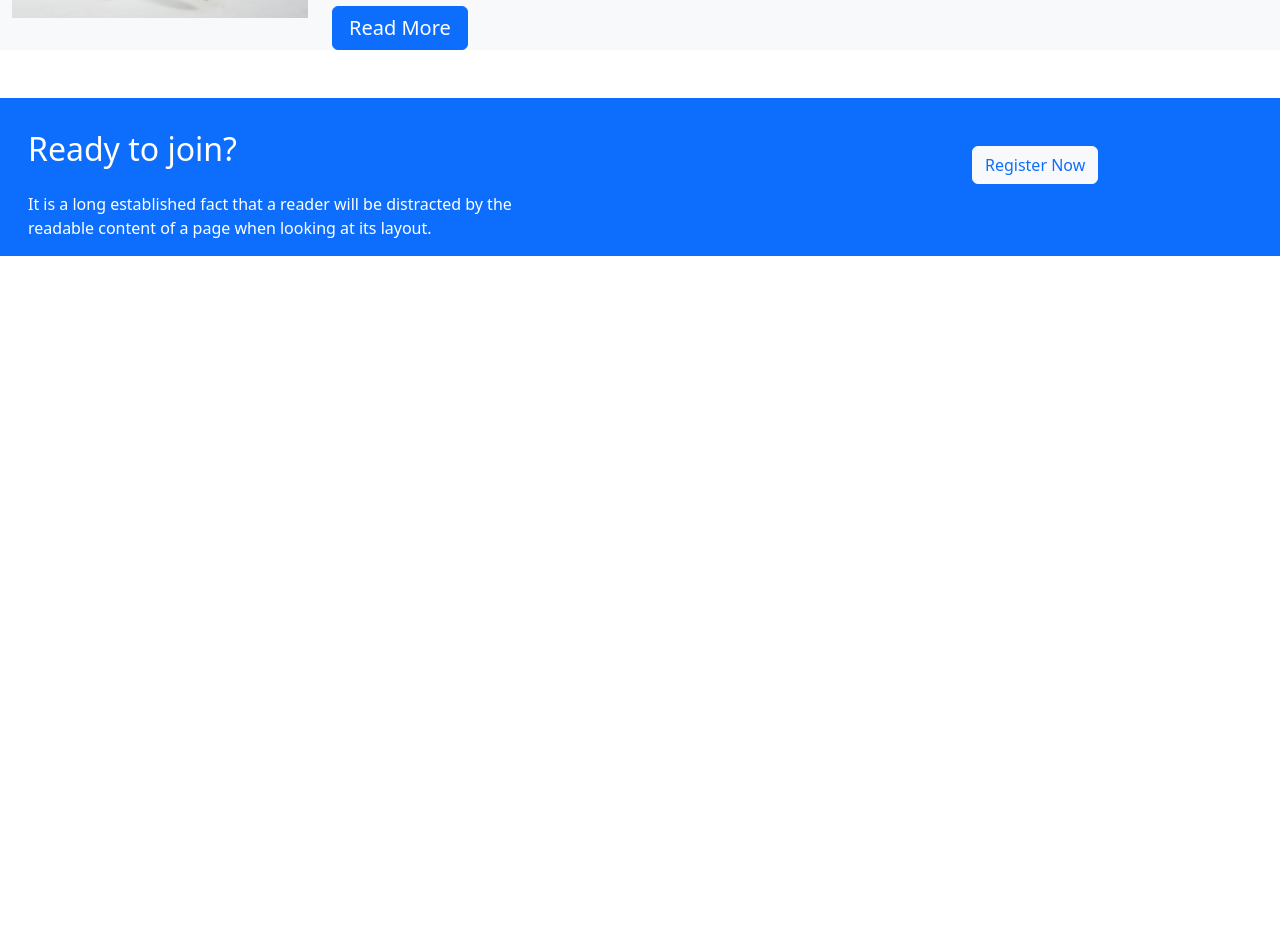
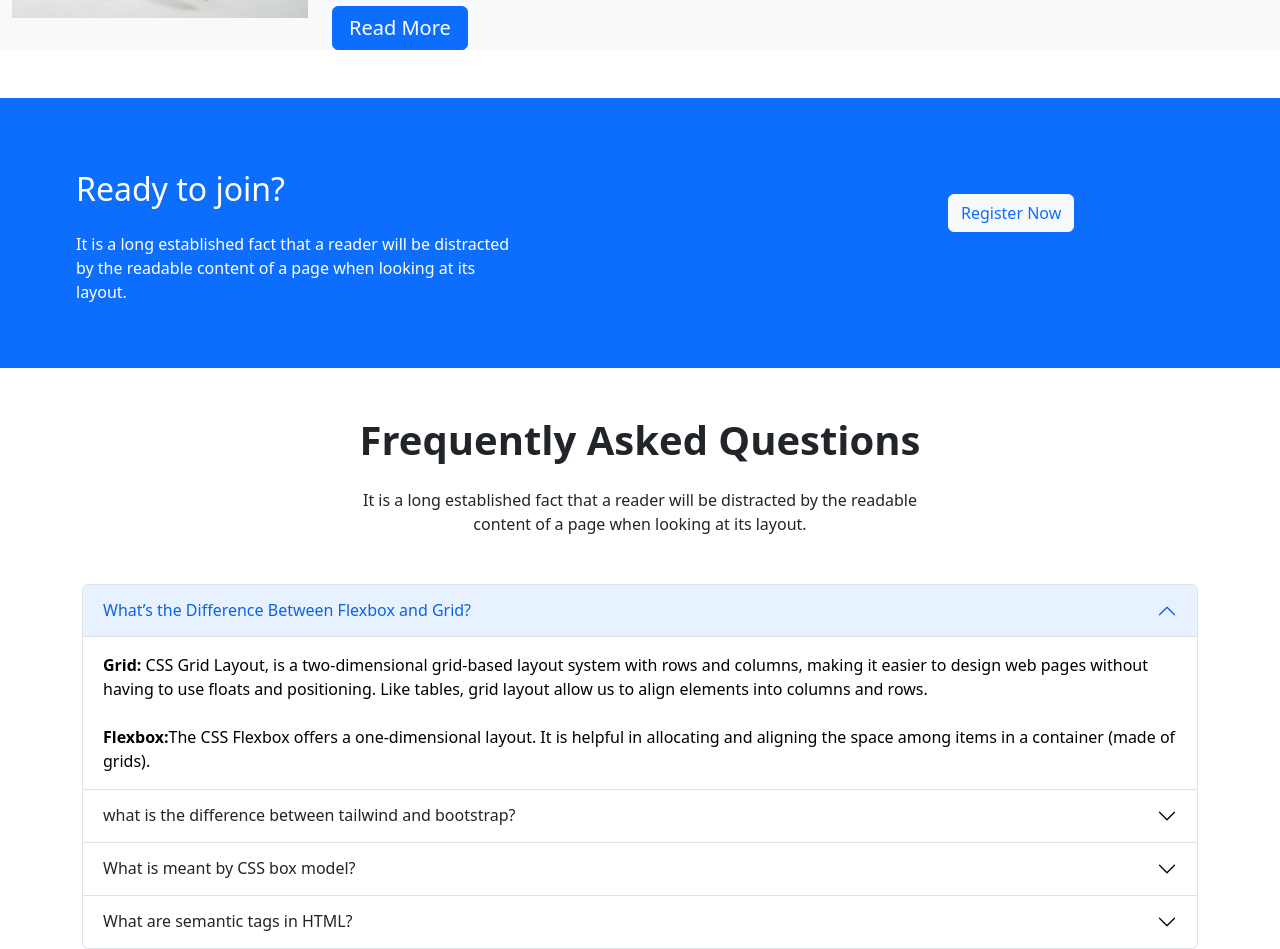
Before and after one commit to Nurbabu/EdTech-web, a plain HTML site: page index.html in a window 1280 px wide. Shown: the part 2168-3117 px from the top of the page. Before the commit the page ends 2424 px from the top, so only its background shows below. Drawn offline with nearby package versions, Linux system fonts and the light colour scheme.

Commit message:
faq section

```diff
--- a/index.html
+++ b/index.html
@@ -240,10 +240,10 @@
 <!-- elearning institute section end -->
 
 <!-- joining section start -->
-<section class="container-fluid mt-5">
-<div class="bg-primary row">
+<section class="container-fluid  mt-5">
+<div class="bg-primary row p-5">
   <div class="col-lg-5">
-    <h2 class="text-white mt-3 p-3">Ready to join?</h2>
+    <h2 class="text-white mt-2 p-3">Ready to join?</h2>
     <p class="text-white ps-3">It is a long established fact that a reader will be distracted by the readable content of a page when looking at its layout.</p>
   </div>
   <div class="col-lg-4">
@@ -277,6 +277,74 @@
 </section>
 <!-- joining section end -->
 
+<!-- accordion section start -->
+
+<section class="container mt-5">
+
+  <h1 class="text-center fw-bold">Frequently Asked Questions</h1>
+  <p class="text-center mt-4">It is a long established fact that a reader will be distracted by the readable <br> content of a page when looking at its layout.</p>
+  <div class="mt-5">
+    <div class="accordion" id="accordionPanelsStayOpenExample">
+      <div class="accordion-item">
+        <h2 class="accordion-header" id="panelsStayOpen-headingOne">
+          <button class="accordion-button" type="button" data-bs-toggle="collapse" data-bs-target="#panelsStayOpen-collapseOne" aria-expanded="true" aria-controls="panelsStayOpen-collapseOne">
+            What’s the Difference Between Flexbox and Grid?
+          </button>
+        </h2>
+        <div id="panelsStayOpen-collapseOne" class="accordion-collapse collapse show" aria-labelledby="panelsStayOpen-headingOne">
+          <div class="accordion-body">
+            <strong>Grid:</strong> CSS Grid Layout, is a two-dimensional grid-based layout system with rows and columns, making it easier to design web pages without having to use floats and positioning. Like tables, grid layout allow us to align elements into columns and rows.
+            <br>
+            <br>
+            <strong>Flexbox:</strong>The CSS Flexbox offers a one-dimensional layout. It is helpful in allocating and aligning the space among items in a container (made of grids).
+
+          </div>
+        </div>
+      </div>
+      <div class="accordion-item">
+        <h2 class="accordion-header" id="panelsStayOpen-headingTwo">
+          <button class="accordion-button collapsed" type="button" data-bs-toggle="collapse" data-bs-target="#panelsStayOpen-collapseTwo" aria-expanded="false" aria-controls="panelsStayOpen-collapseTwo">
+            what is the difference between tailwind and bootstrap?
+          </button>
+        </h2>
+        <div id="panelsStayOpen-collapseTwo" class="accordion-collapse collapse" aria-labelledby="panelsStayOpen-headingTwo">
+          <div class="accordion-body">
+            <strong>Tailwind CSS</strong> Tailwind CSS offers customizability and flexibility to transform the appearance and feel of the elements. Tailwind CSS is not the first utility-first CSS library, but it is one of the most popular and light ones.
+            <br>
+            <br>
+            <strong>Bootstrap</strong> It is an open-source framework that is used to design responsive websites better, faster, and easier. It is a beginner-friendly and the most popular open-source framework that includes HTML, CSS, and JavaScript.
+          </div>
+        </div>
+      </div>
+      <div class="accordion-item">
+        <h2 class="accordion-header" id="panelsStayOpen-headingThree">
+          <button class="accordion-button collapsed" type="button" data-bs-toggle="collapse" data-bs-target="#panelsStayOpen-collapseThree" aria-expanded="false" aria-controls="panelsStayOpen-collapseThree">
+            What is meant by CSS box model?
+          </button>
+        </h2>
+        <div id="panelsStayOpen-collapseThree" class="accordion-collapse collapse" aria-labelledby="panelsStayOpen-headingThree">
+          <div class="accordion-body">
+            <strong>CSS Box Model:</strong> In CSS, the term "box model" is used when talking about design and layout. The CSS box model is essentially <code>a box that wraps around every HTML element</code>. It consists of: margins, borders, padding, and the actual content.
+
+          </div>
+        </div>
+      </div>
+      <div class="accordion-item">
+        <h2 class="accordion-header" id="panelsStayOpen-headingThree">
+          <button class="accordion-button collapsed" type="button" data-bs-toggle="collapse" data-bs-target="#panelsStayOpen-collapseFour" aria-expanded="false" aria-controls="panelsStayOpen-collapseFour">
+            What are semantic tags in HTML?
+          </button>
+        </h2>
+        <div id="panelsStayOpen-collapseFour" class="accordion-collapse collapse" aria-labelledby="panelsStayOpen-headingFour">
+          <div class="accordion-body">
+            <strong>Semantic Tags</strong> A semantic element <code>clearly describes its meaning to both the browser and the developer</code>. Examples of non-semantic elements: <div> and <span> - Tells nothing about its content. Examples of semantic elements: <form> , <table> , and <article> - Clearly defines its content.
+          </div>
+        </div>
+      </div>
+    </div>
+  </div>
+</section>
+
 
 
 
```
